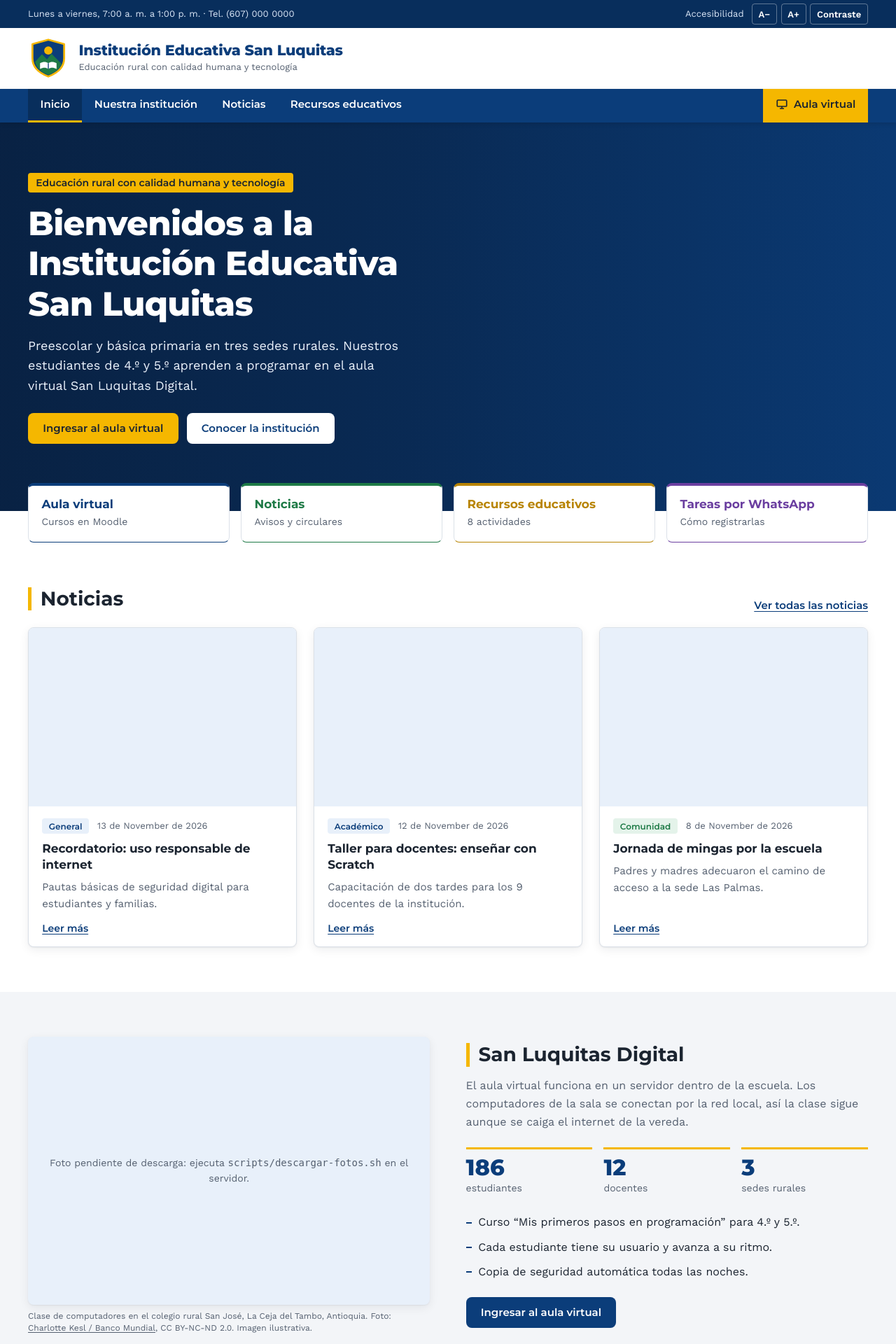
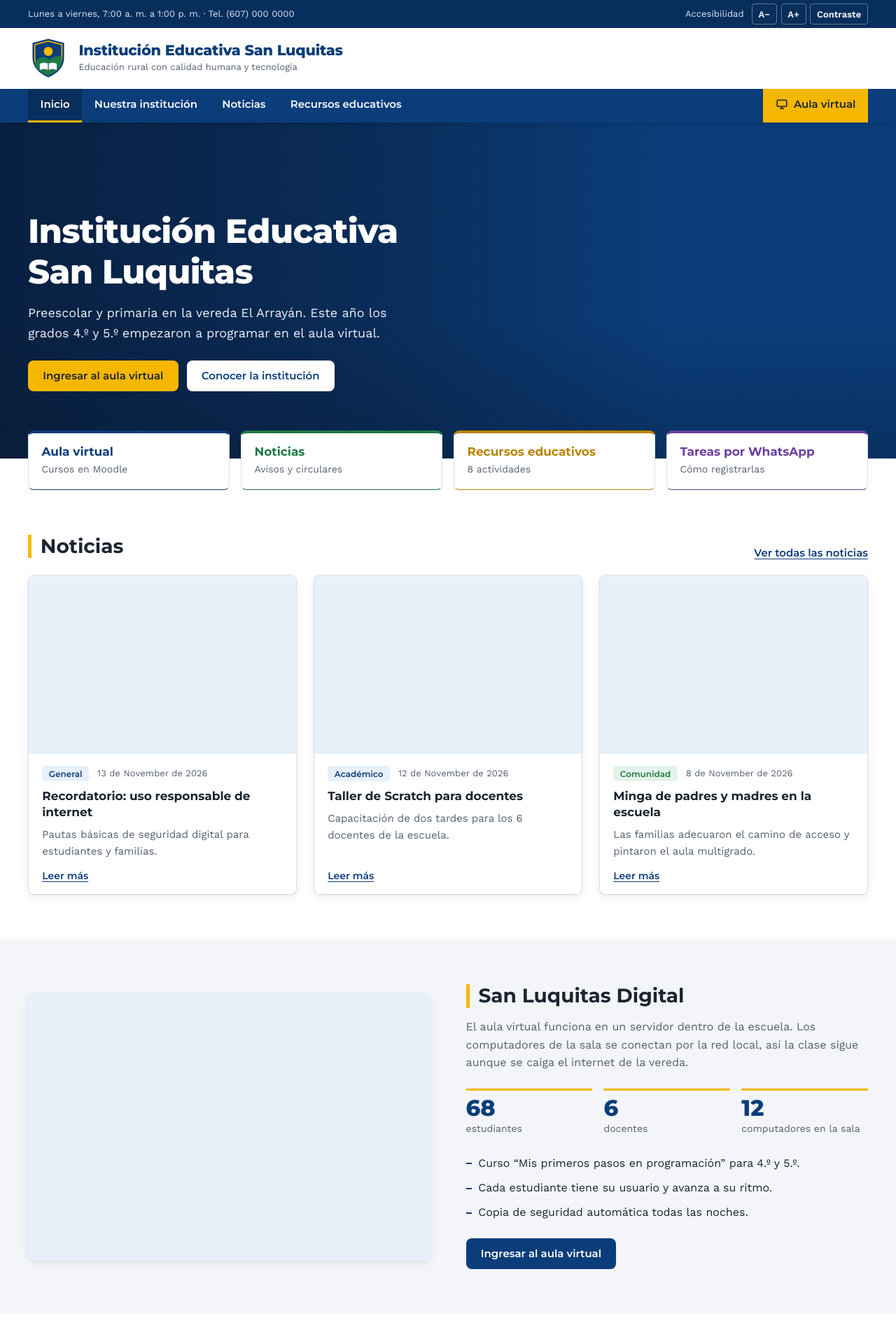
Before and after one commit to Alejo19092007/InfraTech-San-Luquitas-Digital, a Laravel app: page / in a window 1280 px wide. Shown: the top 1920 px of the page at 70% size. Run offline with Laravel 12, Linux system fonts and the light colour scheme; data comes from the database, SQL or seed files in the repository.

Commit message:
feat(portal): una sola sede, cifras realistas, escudo nuevo y fotos desde Wikimedia Commons con créditos

```diff
--- a/portal/config/portal.php
+++ b/portal/config/portal.php
@@ -17,12 +17,11 @@ return [
     'edicion_abierta' => (bool) env('PORTAL_EDICION_ABIERTA', true),
 
     /*
-     | Fotografías ilustrativas. La institución es ficticia: estas fotos son de
-     | escuelas rurales reales de Colombia, publicadas con licencia Creative
-     | Commons. Se descargan una vez con scripts/descargar-fotos.sh y luego se
-     | sirven desde el propio servidor (funcionan sin internet).
-     | Licencia NC-ND: uso no comercial y sin modificar (no se recortan: se
-     | muestran en su proporción original 3:2).
+     | Fotografías ilustrativas. La institución es ficticia: las fotos son de zonas
+     | rurales y escuelas reales de Colombia, de Wikimedia Commons (licencias Creative
+     | Commons o dominio público). scripts/descargar-fotos.sh las baja una vez al
+     | servidor y escribe autor y licencia en public/img/fotos/creditos.json; así se
+     | sirven sin internet y cada foto lleva su crédito.
      */
     // Foto ilustrativa que acompaña cada noticia según su categoría
     'foto_por_categoria' => [
@@ -33,46 +32,24 @@ return [
         'Tecnología' => 'sala-computo',
     ],
 
-    'fotos' => [
-        'a-clase' => [
-            'archivo' => 'img/fotos/estudiante-corre-a-clase.jpg',
-            'alt' => 'Un niño con uniforme escolar corre por un camino rural hacia su escuela',
-            'pie' => 'Camino a clase en la zona rural de San José, Colombia.',
-            'autor' => 'Charlotte Kesl / Banco Mundial',
-            'licencia' => 'CC BY-NC-ND 2.0',
-            'fuente' => 'https://www.flickr.com/photos/worldbank/4725004476',
-        ],
-        'sala-computo' => [
-            'archivo' => 'img/fotos/clase-de-computadores.jpg',
-            'alt' => 'Estudiantes en una clase de computadores en un colegio rural',
-            'pie' => 'Clase de computadores en el colegio rural San José, La Ceja del Tambo, Antioquia.',
-            'autor' => 'Charlotte Kesl / Banco Mundial',
-            'licencia' => 'CC BY-NC-ND 2.0',
-            'fuente' => 'https://www.flickr.com/photos/worldbank/4725033296',
-        ],
-        'estudiantes' => [
-            'archivo' => 'img/fotos/estudiantes-colegio-rural.jpg',
-            'alt' => 'Estudiantes de un colegio rural de Antioquia',
-            'pie' => 'Estudiantes del colegio rural San José, La Ceja, Antioquia.',
-            'autor' => 'Charlotte Kesl / Banco Mundial',
-            'licencia' => 'CC BY-NC-ND 2.0',
-            'fuente' => 'https://www.flickr.com/photos/worldbank/4699804389',
-        ],
-        'vereda' => [
-            'archivo' => 'img/fotos/estudiante-zona-rural.jpg',
-            'alt' => 'Estudiante en una zona rural de La Ceja del Tambo',
-            'pie' => 'Estudiante en la zona rural de La Ceja del Tambo, Colombia.',
-            'autor' => 'Charlotte Kesl / Banco Mundial',
-            'licencia' => 'CC BY-NC-ND 2.0',
-            'fuente' => 'https://www.flickr.com/photos/worldbank/4725000160',
-        ],
-        'paisaje' => [
-            'archivo' => 'img/fotos/paisaje-rural.jpg',
-            'alt' => 'Paisaje rural de Colombia con montañas y cultivos',
-            'pie' => 'Paisaje rural colombiano.',
-            'autor' => 'Neil Palmer (CIAT)',
-            'licencia' => 'CC BY-SA 2.0',
-            'fuente' => 'https://commons.wikimedia.org/wiki/File:NP_rural_colombia_(5867722386).jpg',
-        ],
-    ],
+    'fotos' => (function () {
+        $base = [
+            'paisaje' => ['archivo' => 'img/fotos/paisaje-rural.jpg', 'alt' => 'Paisaje rural de Colombia', 'pie' => 'Paisaje rural colombiano.'],
+            'estudiantes' => ['archivo' => 'img/fotos/estudiantes.jpg', 'alt' => 'Estudiantes de una escuela rural', 'pie' => 'Estudiantes en una escuela rural de Colombia.'],
+            'a-clase' => ['archivo' => 'img/fotos/a-clase.jpg', 'alt' => 'Niños camino a la escuela', 'pie' => 'Camino a la escuela en una zona rural.'],
+            'vereda' => ['archivo' => 'img/fotos/vereda.jpg', 'alt' => 'Vereda y vida campesina', 'pie' => 'Vida campesina en Colombia.'],
+            'sala-computo' => ['archivo' => 'img/fotos/sala-computo.jpg', 'alt' => 'Estudiantes con computadores', 'pie' => 'Estudiantes con computadores en una escuela.'],
+        ];
+        $ruta = public_path('img/fotos/creditos.json');
+        $creditos = is_file($ruta) ? (json_decode(file_get_contents($ruta), true) ?: []) : [];
+        foreach ($base as $clave => &$f) {
+            $c = $creditos[$clave] ?? [];
+            $f += ['autor' => '', 'licencia' => '', 'fuente' => ''];
+            foreach (['autor', 'licencia', 'fuente'] as $k) {
+                $f[$k] = $c[$k] ?? $f[$k];
+            }
+            $f['alt'] = $c['alt'] ?? $f['alt'];
+        }
+        return $base;
+    })(),
 ];
--- a/portal/public/css/portal.css
+++ b/portal/public/css/portal.css
@@ -346,3 +346,8 @@ p { margin: 0 0 1em; }
 .sede h3 { display: block; }
 .sede { border-top: 4px solid var(--azul); box-shadow: none; }
 @media (max-width: 48rem) { .accesos { margin-top: 0; padding-top: 1rem; } .whatsapp { grid-template-columns: 1fr; } }
+
+/* Portada: la foto manda; el degradado solo asegura la lectura del texto */
+.banner::after { background: linear-gradient(90deg, rgb(8 24 48 / .78) 0%, rgb(8 24 48 / .45) 42%, rgb(8 24 48 / 0) 75%), linear-gradient(0deg, rgb(8 24 48 / .35), rgb(8 24 48 / 0) 40%); }
+.banner .banner-credito { top: auto; bottom: .6rem; text-shadow: 0 1px 2px rgb(0 0 0 / .7); }
+.banner-credito a { color: #fff; }
--- a/portal/resources/views/novedades/index.blade.php
+++ b/portal/resources/views/novedades/index.blade.php
@@ -6,7 +6,7 @@
     <p class="miga">Estás en: <a href="{{ route('inicio') }}">Inicio</a> / Noticias</p>
     <header class="cabeza-pagina">
         <h1>Noticias</h1>
-        <p>Avisos, eventos y novedades de las tres sedes.</p>
+        <p>Avisos, eventos y novedades de la escuela.</p>
     </header>
 
     <div class="herramientas">
--- a/portal/resources/views/paginas/inicio.blade.php
+++ b/portal/resources/views/paginas/inicio.blade.php
@@ -9,15 +9,14 @@
         <img src="{{ asset($portada['archivo']) }}" alt="" width="1280" height="850" fetchpriority="high">
     @endif
     <div class="envoltura">
-        <span class="banner-lema">{{ config('portal.lema') }}</span>
-        <h1>Bienvenidos a la {{ config('portal.institucion') }}</h1>
-        <p>Preescolar y básica primaria en tres sedes rurales. Nuestros estudiantes de 4.º y 5.º aprenden a programar en el aula virtual San Luquitas Digital.</p>
+        <h1>{{ config('portal.institucion') }}</h1>
+        <p>Preescolar y primaria en la vereda El Arrayán. Este año los grados 4.º y 5.º empezaron a programar en el aula virtual.</p>
         <div class="banner-acciones">
             <a class="boton boton-amarillo" href="{{ config('portal.moodle_url') }}">Ingresar al aula virtual</a>
             <a class="boton boton-blanco" href="{{ route('institucional') }}">Conocer la institución</a>
         </div>
     </div>
-    @if (file_exists(public_path($portada['archivo'])))
+    @if (file_exists(public_path($portada['archivo'])) && $portada['autor'])
         <p class="banner-credito">Foto: <a href="{{ $portada['fuente'] }}" rel="noopener">{{ $portada['autor'] }}</a>, {{ $portada['licencia'] }}</p>
     @endif
 </section>
@@ -58,9 +57,9 @@
             <h2 class="seccion-titulo">San Luquitas Digital</h2>
             <p class="seccion-intro">El aula virtual funciona en un servidor dentro de la escuela. Los computadores de la sala se conectan por la red local, así la clase sigue aunque se caiga el internet de la vereda.</p>
             <ul class="cifras">
-                <li><strong>186</strong><span>estudiantes</span></li>
-                <li><strong>12</strong><span>docentes</span></li>
-                <li><strong>3</strong><span>sedes rurales</span></li>
+                <li><strong>68</strong><span>estudiantes</span></li>
+                <li><strong>6</strong><span>docentes</span></li>
+                <li><strong>12</strong><span>computadores en la sala</span></li>
             </ul>
             <ul class="lista-puntos">
                 <li>Curso “Mis primeros pasos en programación” para 4.º y 5.º.</li>
@@ -93,7 +92,7 @@
         <ul class="enlaces">
             <li><a href="https://www.mineducacion.gov.co" rel="noopener"><strong>Ministerio de Educación Nacional</strong><small>mineducacion.gov.co</small></a></li>
             <li><a href="https://www.colombiaaprende.edu.co" rel="noopener"><strong>Colombia Aprende</strong><small>Contenidos educativos digitales</small></a></li>
-            <li><a href="https://www.computadoresparaeducar.gov.co" rel="noopener"><strong>Computadores para Educar</strong><small>Tecnología para las sedes educativas</small></a></li>
+            <li><a href="https://www.computadoresparaeducar.gov.co" rel="noopener"><strong>Computadores para Educar</strong><small>Tecnología para las escuelas</small></a></li>
             <li><a href="https://scratch.mit.edu" rel="noopener"><strong>Scratch</strong><small>Programación con bloques</small></a></li>
         </ul>
     </div>
--- a/portal/resources/views/partials/escudo.blade.php
+++ b/portal/resources/views/partials/escudo.blade.php
@@ -1,8 +1,9 @@
 {{-- Escudo de la institución. Uso: @include('partials.escudo', ['tam' => 56]) --}}
-<svg width="{{ $tam ?? 56 }}" height="{{ $tam ?? 56 }}" viewBox="0 0 64 64" role="img" aria-label="Escudo de la Institución Educativa San Luquitas">
-    <path d="M32 3 57 10v22c0 14-10.5 23.5-25 29C17.5 55.5 7 46 7 32V10z" fill="#0b3d7a" stroke="#f5b700" stroke-width="3" stroke-linejoin="round"/>
-    <circle cx="32" cy="20" r="6.5" fill="#f5b700"/>
-    <path d="M11 38 22 26l8 8 7-9 16 16c-3.5 8-10.5 13.5-21 17.5C21.5 54.5 14 48 11 38z" fill="#1e7a46"/>
-    <path d="M19 40c5-2.5 9-2.5 13 0 4-2.5 8-2.5 13 0v9c-5-2.5-9-2.5-13 0-4-2.5-8-2.5-13 0z" fill="#fff"/>
-    <path d="M32 40v9" stroke="#0b3d7a" stroke-width="1.5"/>
+<svg width="{{ $tam ?? 56 }}" height="{{ $tam ?? 56 }}" viewBox="0 0 64 72" role="img" aria-label="Escudo de la Institución Educativa San Luquitas">
+    <path d="M32 2 60 9v26c0 17-11.5 28-28 35C15.5 63 4 52 4 35V9z" fill="#0b3d7a"/>
+    <path d="M32 6 56 12v23c0 14.5-9.5 24-24 30.5C17.5 59 8 49.5 8 35V12z" fill="none" stroke="#f5b700" stroke-width="2"/>
+    <circle cx="32" cy="24" r="8" fill="#f5b700"/>
+    <path d="M8 44c6-7 11-10 16-10s7 4 10 4 8-8 22-5v8c0 6-3 11-8 16-6 5-12 8-16 9.5C20 63 8 54 8 44z" fill="#1e7a46"/>
+    <path d="M17 46c5-2.5 10-2.5 15 0 5-2.5 10-2.5 15 0v11c-5-2.5-10-2.5-15 0-5-2.5-10-2.5-15 0z" fill="#fff"/>
+    <path d="M32 46v11" stroke="#0b3d7a" stroke-width="1.500"/>
 </svg>
--- a/portal/resources/views/partials/foto.blade.php
+++ b/portal/resources/views/partials/foto.blade.php
@@ -7,8 +7,10 @@
         @if (file_exists(public_path($f['archivo'])))
             <img src="{{ asset($f['archivo']) }}" alt="{{ $f['alt'] }}" width="1024" height="683" loading="{{ $carga ?? 'lazy' }}" decoding="async">
         @else
-            <span class="foto-falta"><span>Foto pendiente de descarga: ejecuta <code>scripts/descargar-fotos.sh</code> en el servidor.</span></span>
+            <span class="foto-falta" aria-hidden="true"></span>
         @endif
     </div>
-    <figcaption>{{ $f['pie'] }} Foto: <a href="{{ $f['fuente'] }}" rel="noopener">{{ $f['autor'] }}</a>, {{ $f['licencia'] }}. Imagen ilustrativa.</figcaption>
+    @if (file_exists(public_path($f['archivo'])) && $f['autor'])
+        <figcaption>{{ $f['pie'] }} Foto: <a href="{{ $f['fuente'] }}" rel="noopener">{{ $f['autor'] }}</a>, {{ $f['licencia'] }}. Imagen ilustrativa.</figcaption>
+    @endif
 </figure>
```
Also changed, not shown: portal/database/seeders/NovedadSeeder.php (+22 -14 lines), portal/resources/views/paginas/institucional.blade.php (+6 -6 lines), 1 other file.
